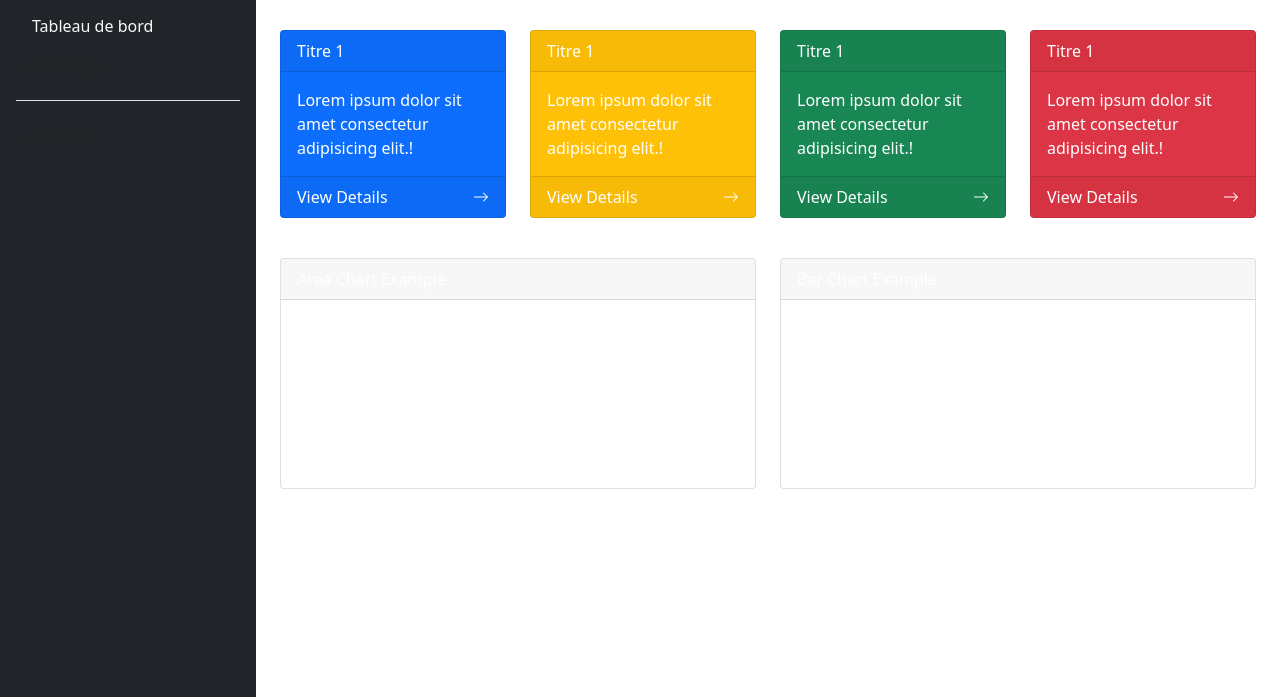
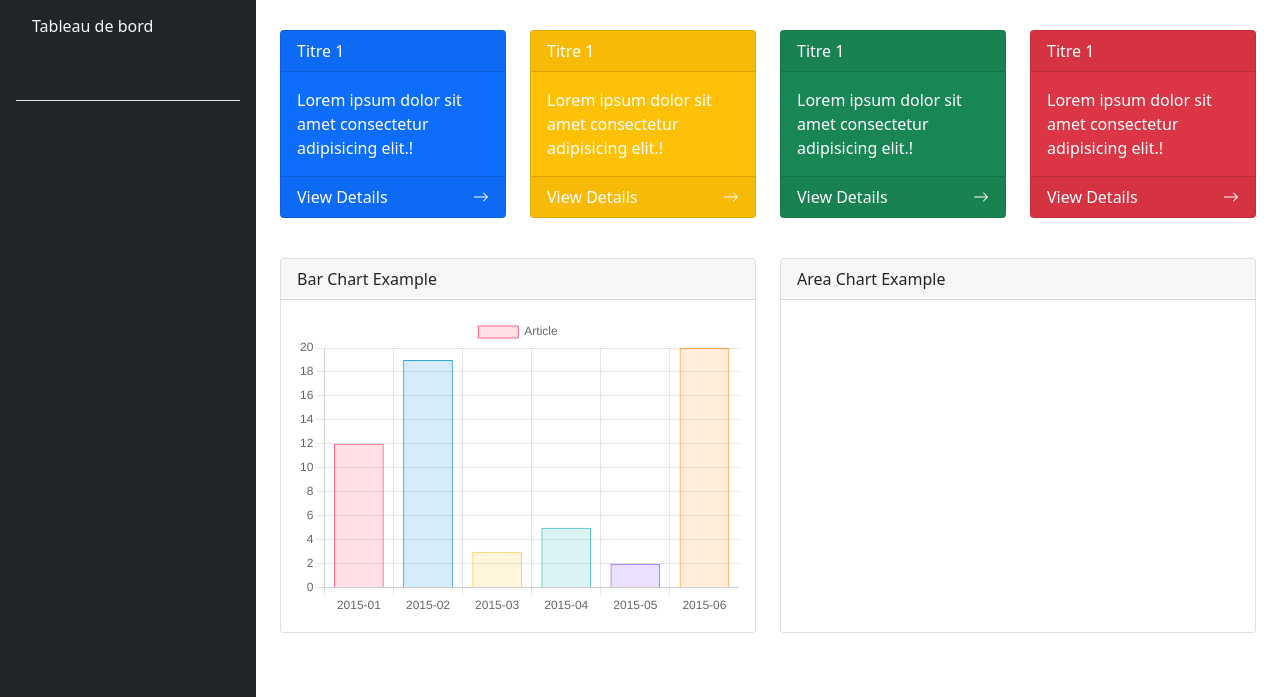
Before and after one commit to mombengue/Admin-bootstrap, a website: page index.html in a window 1280 px wide. Shown: the part 103-800 px from the top of the page. Drawn offline with nearby package versions, Linux system fonts and the light colour scheme.

Commit message:
area chart

```diff
--- a/index.html
+++ b/index.html
@@ -165,21 +165,21 @@
             <div class="row">
                 <div class="col-lg-6">
                     <div class="card text-white mb-3">
-                        <div class="card-header">
-                            Area Chart Example
+                        <div class="card-header text-dark">
+                            Bar Chart Example
                         </div>
                         <div class="card-body">
-                            <canvas id="areaChart"></canvas>
+                            <canvas id="barChart" class="w-100" style="height: 300px;"></canvas>
                         </div>
                     </div>
                 </div>
                 <div class="col-lg-6">
                     <div class="card text-white mb-3">
-                        <div class="card-header">
-                            Bar Chart Example
+                        <div class="card-header text-dark">
+                            Area Chart Example
                         </div>
                         <div class="card-body">
-                            <canvas id="barChart"></canvas>
+                            <canvas id="areaChart" class="w-100" style="height: 300px;"></canvas>
                         </div>
                     </div>
                 </div>
@@ -188,6 +188,124 @@
     </main>
 
     <script src="./node_modules/bootstrap/dist/js/bootstrap.bundle.min.js"></script>
-    <script src=""></script>
+    <script src="https://cdn.jsdelivr.net/npm/chart.js"></script>
+    <script>
+        var ctx = document.getElementById("barChart");
+        var myChart = new Chart(ctx, {
+        type: 'bar',
+        data: {
+            labels: ["2015-01", "2015-02", "2015-03", "2015-04", "2015-05", "2015-06"],
+            datasets: [{
+            label: 'Article',
+            data: [12, 19, 3, 5, 2, 20],
+            backgroundColor: [
+                'rgba(255, 99, 132, 0.2)',
+                'rgba(54, 162, 235, 0.2)',
+                'rgba(255, 206, 86, 0.2)',
+                'rgba(75, 192, 192, 0.2)',
+                'rgba(153, 102, 255, 0.2)',
+                'rgba(255, 159, 64, 0.2)',
+            ],
+            borderColor: [
+                'rgba(255,99,132,1)',
+                'rgba(54, 162, 235, 1)',
+                'rgba(255, 206, 86, 1)',
+                'rgba(75, 192, 192, 1)',
+                'rgba(153, 102, 255, 1)',
+                'rgba(255, 159, 64, 1)',
+            ],
+            borderWidth: 1
+            }]
+        },
+        options: {
+            responsive: false,
+            scales: {
+            xAxes: [{
+                ticks: {
+                    maxRotation: 90,
+                    minRotation: 80
+                },
+                gridLines: {
+                    offsetGridLines: true // à rajouter
+                }
+            },
+            {
+                position: "top",
+                ticks: {
+                    maxRotation: 90,
+                    minRotation: 80
+                },
+                gridLines: {
+                    offsetGridLines: true // et matcher pareil ici
+                }
+            }],
+            yAxes: [{
+                ticks: {
+                    beginAtZero: true
+                }
+            }]
+            }
+        }
+        });
+
+
+        var ctx = document.getElementById("areaChart");
+        var myChart = new Chart(ctx, {
+        type: 'area',
+        data: {
+            labels: ["2015-01", "2015-02", "2015-03", "2015-04", "2015-05", "2015-06"],
+            datasets: [{
+            label: 'Article',
+            data: [12, 19, 3, 5, 2, 20],
+            backgroundColor: [
+                'rgba(255, 99, 132, 0.2)',
+                'rgba(54, 162, 235, 0.2)',
+                'rgba(255, 206, 86, 0.2)',
+                'rgba(75, 192, 192, 0.2)',
+                'rgba(153, 102, 255, 0.2)',
+                'rgba(255, 159, 64, 0.2)',
+            ],
+            borderColor: [
+                'rgba(255,99,132,1)',
+                'rgba(54, 162, 235, 1)',
+                'rgba(255, 206, 86, 1)',
+                'rgba(75, 192, 192, 1)',
+                'rgba(153, 102, 255, 1)',
+                'rgba(255, 159, 64, 1)',
+            ],
+            borderWidth: 1
+            }]
+        },
+        options: {
+            responsive: false,
+            scales: {
+            xAxes: [{
+                ticks: {
+                    maxRotation: 90,
+                    minRotation: 80
+                },
+                gridLines: {
+                    offsetGridLines: true // à rajouter
+                }
+            },
+            {
+                position: "top",
+                ticks: {
+                    maxRotation: 90,
+                    minRotation: 80
+                },
+                gridLines: {
+                    offsetGridLines: true // et matcher pareil ici
+                }
+            }],
+            yAxes: [{
+                ticks: {
+                    beginAtZero: true
+                }
+            }]
+            }
+        }
+        });
+    </script>
 </body>
 </html>
```
